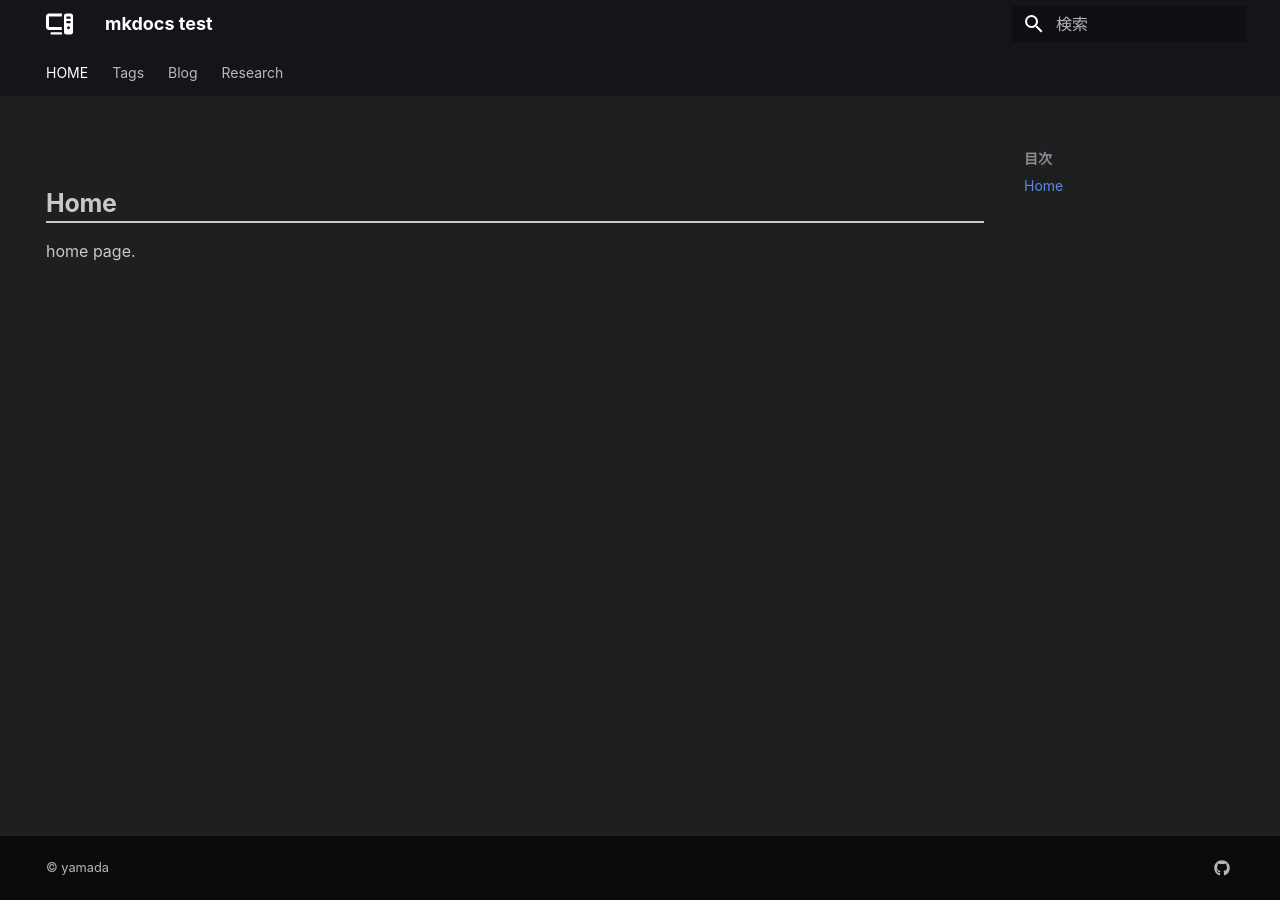
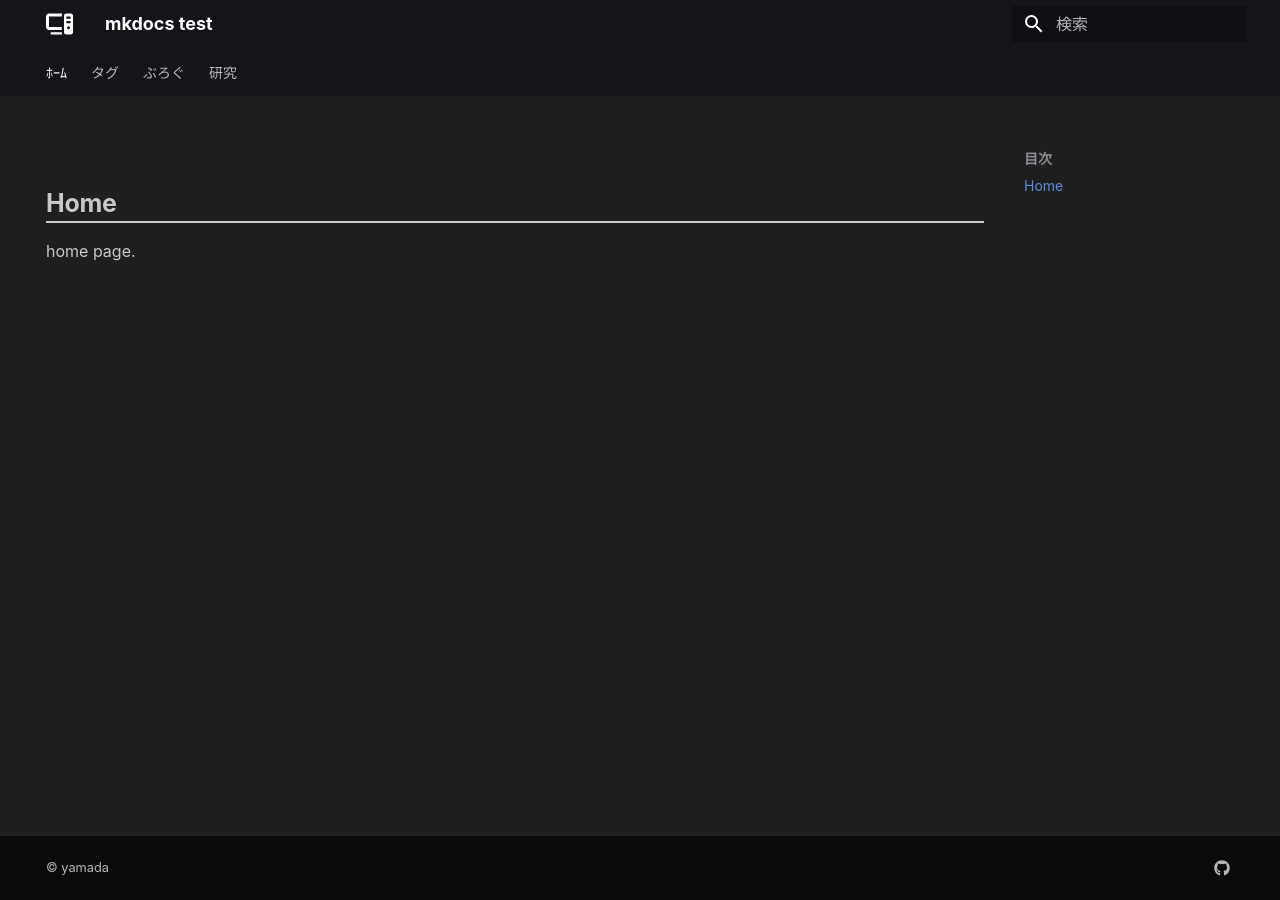
Before and after one commit to yamadataiga/yamadataiga.github.io, an MkDocs documentation site: the page built from docs/index.md, in a window 1280 px wide. Built offline with MkDocs 1.6.1 and Material for MkDocs 9.7.7, drawn with Linux system fonts in a browser that asks for light colours; some web fonts are replaced; part of the change alters nothing that is shown.

Commit message:
check string

```diff
--- a/mkdocs.yml
+++ b/mkdocs.yml
@@ -6,13 +6,13 @@ copyright: '© yamada'
 # use_directory_urls: false
 
 nav:
-  - HOME:
+  - ﾎｰﾑ:
     - index.md
-  - Tags:
+  - タグ:
     - tags.md
-  - Blog:
+  - ぶろぐ:
     - blog/index.md
-  - Research:
+  - 研究:
     - Research/index.md
 
 theme:
```
